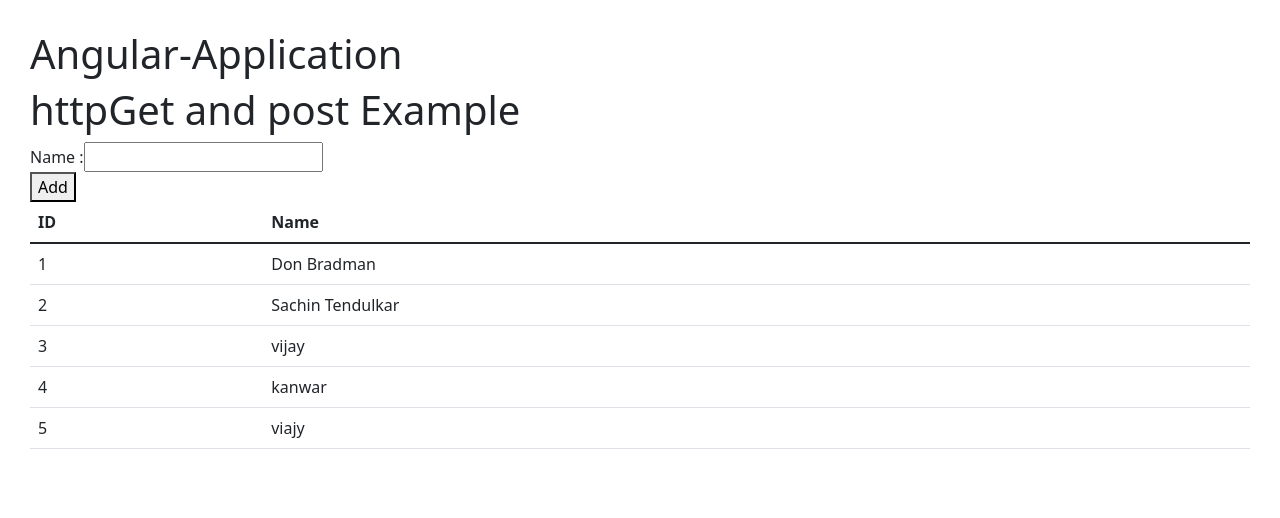
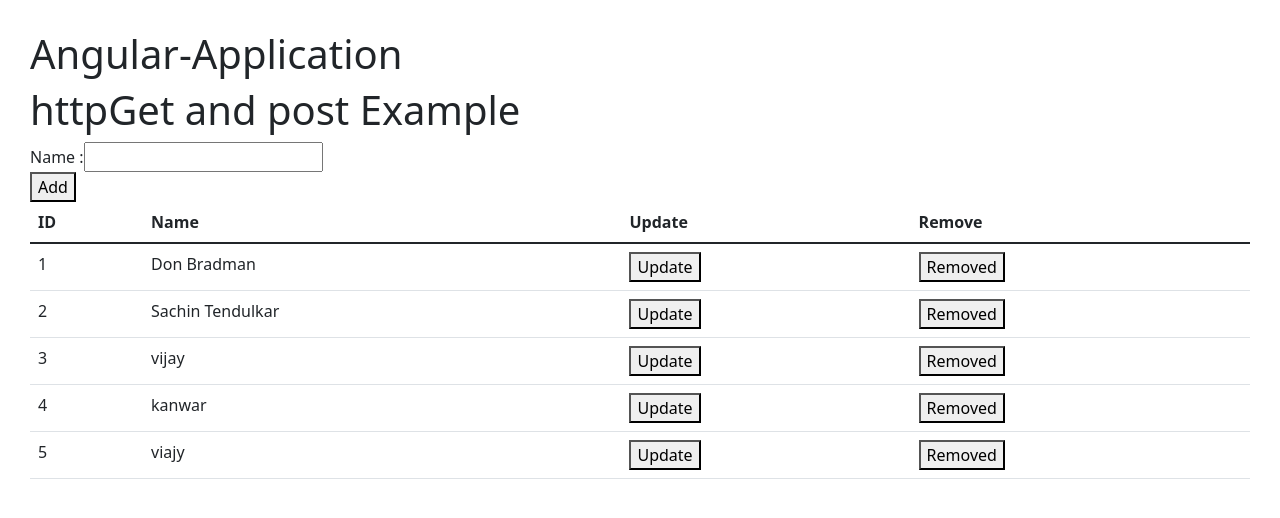
Before and after one commit to Kanwar007-zz/AngularAndTypeScript, an Angular app in the folder angular-application/: page / in a window 1280 px wide. Shown: the top 518 px of the page. Built offline with nearby package versions, Linux system fonts and the light colour scheme; data requests are answered from the project's data file.

Commit message:
--- Auto-Git Commit ---

```diff
--- a/angular-application/src/app/person/persondemo/persondemo.component.html
+++ b/angular-application/src/app/person/persondemo/persondemo.component.html
@@ -13,12 +13,16 @@
       <tr>
         <th>ID</th>
         <th>Name</th>
+        <th> Update</th>
+        <th> Remove </th>
       </tr>
     </thead>
     <tbody>
       <tr *ngFor="let person of people;">
         <td>{{person.id}}</td>
         <td>{{person.name}}</td>
+        <td> <button (click)="updatePerson(person)">Update</button></td>
+        <td> <button (click)="removePerson(person)">Removed</button></td>
       </tr>
     </tbody>
   </table>
--- a/angular-application/src/app/person/persondemo/persondemo.component.ts
+++ b/angular-application/src/app/person/persondemo/persondemo.component.ts
@@ -33,6 +33,14 @@ this.personService.create(this.person).subscribe(
     console.log(data);
     this.refreshTab();
   } );
+     }
+     updatePerson(person:Person){
+       console.log("update"+person.name);
+     }
+     removePerson(person:Person){
+      console.log("update"+person.name);
+      this.personService.deletePerson(person);
+      this.refreshTab();
 
      }
   }
--- a/angular-application/src/app/person/services/person.service.ts
+++ b/angular-application/src/app/person/services/person.service.ts
@@ -17,4 +17,10 @@ export class PersonService {
      const header = { 'content-type': 'application/json'} ;
      return this.http.post(this.baseURL +'people',JSON.stringify(person),{'headers':header});
    }
+   update(person:Person):Observable<any>{
+     return this.http.put(this.baseURL+'people',JSON.stringify(Person));
+   }
+   deletePerson(person:Person):Observable<any>{
+    return this.http.delete(this.baseURL+'people?'+person.id);
+  }
 }
```
